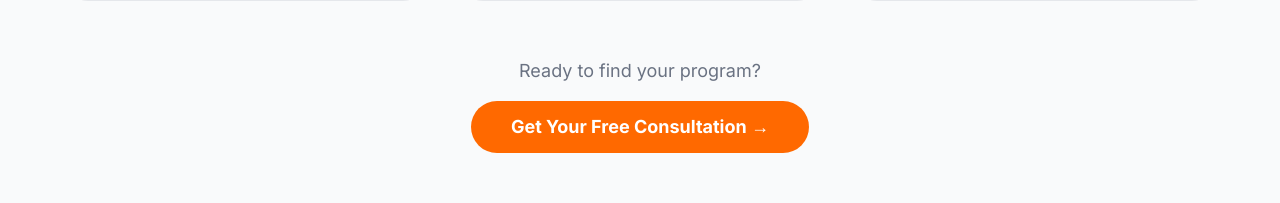
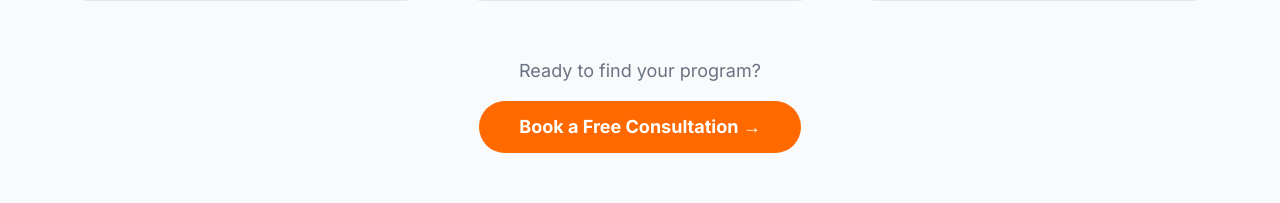
Before and after one commit to marrscozoe/amarsbody-website, a Next.js app: page / in a window 1280 px wide. Shown: the part 5882-6085 px from the top of the page. Built offline with nearby package versions, Linux system fonts and the light colour scheme.

Commit message:
feat: link sticky bar and contact section CTA to /calendar/consult

```diff
--- a/src/app/page.tsx
+++ b/src/app/page.tsx
@@ -116,7 +116,7 @@ export default function Home() {
       {showStickyBar && (
         <div className="fixed bottom-0 left-0 right-0 z-50 bg-orange-500 text-white py-3 px-4 flex items-center justify-center shadow-lg lg:hidden">
           <a
-            href="#contact"
+            href="/calendar/consult"
             className="font-bold text-sm flex items-center gap-1 w-full justify-center"
           >
             Get Your Free Consultation →
@@ -487,7 +487,7 @@ export default function Home() {
               href="#contact"
               className="inline-block bg-orange-500 text-white font-bold py-3 px-10 rounded-full text-lg hover:bg-orange-600 transition-all transform hover:scale-[1.02]"
             >
-              Get Your Free Consultation →
+              Book a Free Consultation →
             </a>
           </div>
         </div>
@@ -628,7 +628,14 @@ export default function Home() {
             <span className="text-gray-100">READY TO </span>
             <span className="text-orange-400">START?</span>
           </h2>
-          <p className="text-xl text-gray-400 mb-10">Fill out the form and Allen will get back to you within 1 business day.</p>
+          <p className="text-xl text-gray-400 mb-6">Fill out the form and Allen will get back to you within 1 business day.</p>
+
+          <a
+            href="/calendar/consult"
+            className="inline-block w-full mb-6 bg-gradient-to-r from-orange-500 to-orange-600 text-white font-bold py-4 px-8 rounded-full text-lg hover:from-orange-600 hover:to-orange-700 transition-all shadow-lg"
+          >
+            Book a Free Consultation →
+          </a>
 
           {contactFormStatus === "success" ? (
             <div className="bg-white/10 backdrop-blur-sm rounded-2xl p-8 border border-orange-500/30">
```
